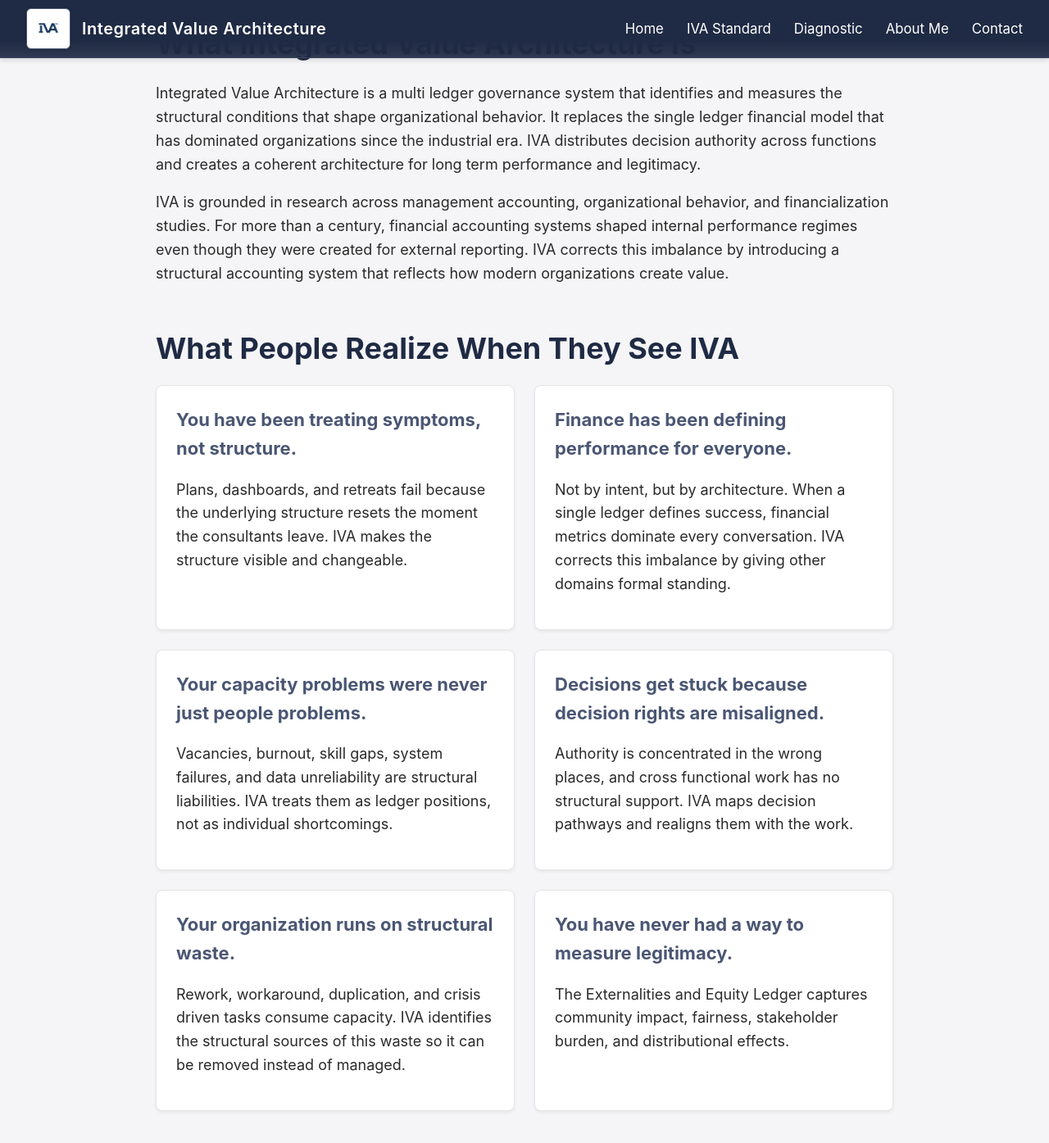
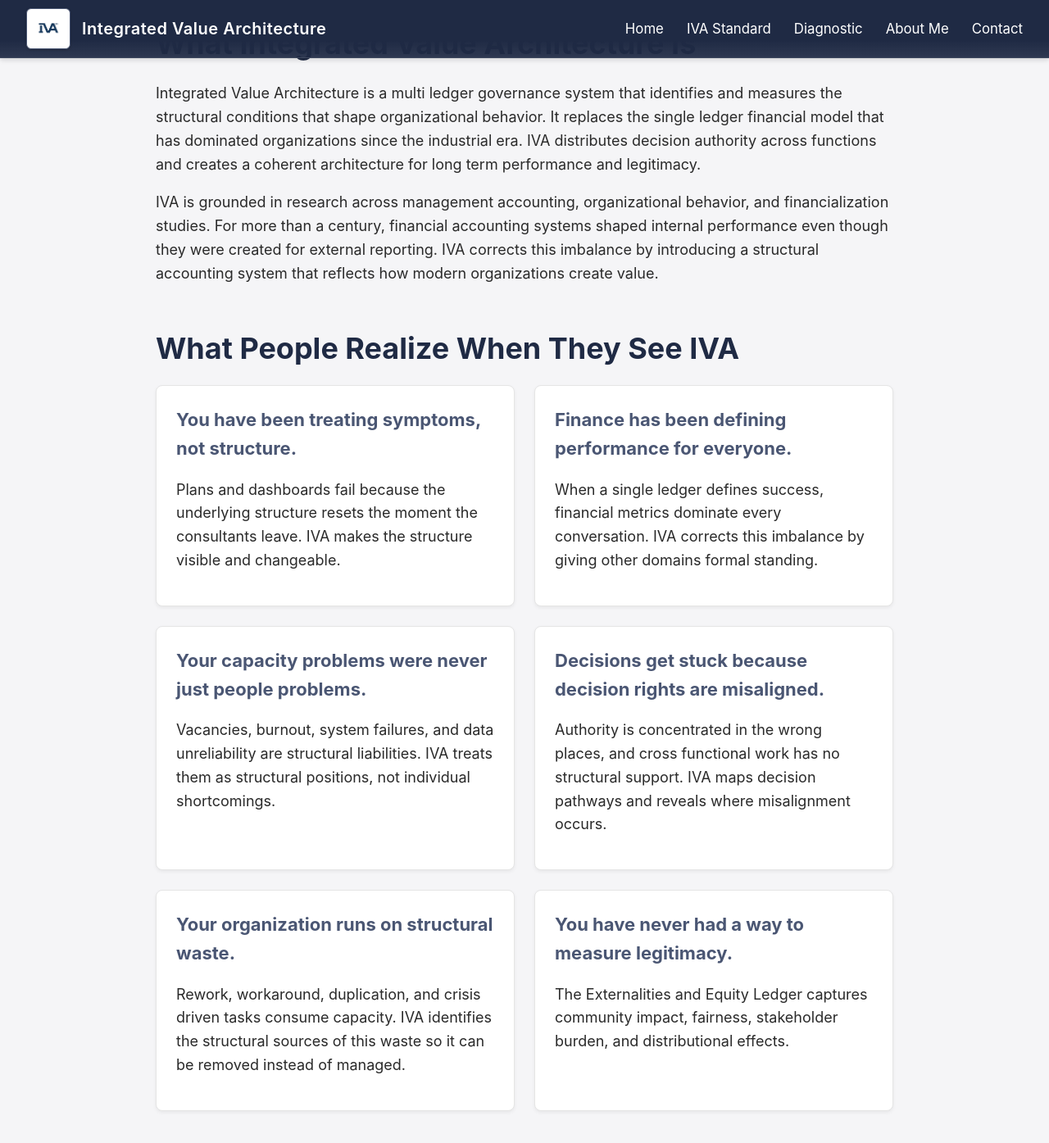
Before and after one commit to efost7873/integratedvaluearchitecture.com, a Jekyll site: the page built from index.md, in a window 1280 px wide and 1400 px high, scrolled down 391 px. Shown: the top 1395 px of the window at 82% size. Built offline with Jekyll 4.4.1, drawn with Linux system fonts in a browser that asks for light colours; some of the changed text lies outside the part shown.

Commit message:
Update index.md

```diff
--- a/index.md
+++ b/index.md
@@ -12,11 +12,11 @@ title: Integrated Value Architecture
       Integrated Value Architecture is a multi ledger governance system that identifies and measures the structural conditions that shape organizational behavior. It replaces the single ledger financial model that has dominated organizations since the industrial era. IVA distributes decision authority across functions and creates a coherent architecture for long term performance and legitimacy.
     </p>
     <p>
-      IVA is grounded in research across management accounting, organizational behavior, and financialization studies. For more than a century, financial accounting systems shaped internal performance regimes even though they were created for external reporting. IVA corrects this imbalance by introducing a structural accounting system that reflects how modern organizations create value.
+      IVA is grounded in research across management accounting, organizational behavior, and financialization studies. For more than a century, financial accounting systems shaped internal performance even though they were created for external reporting. IVA corrects this imbalance by introducing a structural accounting system that reflects how modern organizations create value.
     </p>
   </section>
 
-  <!-- OMG MOMENTS -->
+  <!-- WHAT PEOPLE REALIZE -->
   <section style="margin-bottom: 48px;">
     <h1>What People Realize When They See IVA</h1>
 
@@ -24,28 +24,28 @@ title: Integrated Value Architecture
       <div class="card">
         <h3>You have been treating symptoms, not structure.</h3>
         <p>
-          Plans, dashboards, and retreats fail because the underlying structure resets the moment the consultants leave. IVA makes the structure visible and changeable.
+          Plans and dashboards fail because the underlying structure resets the moment the consultants leave. IVA makes the structure visible and changeable.
         </p>
       </div>
 
       <div class="card">
         <h3>Finance has been defining performance for everyone.</h3>
         <p>
-          Not by intent, but by architecture. When a single ledger defines success, financial metrics dominate every conversation. IVA corrects this imbalance by giving other domains formal standing.
+          When a single ledger defines success, financial metrics dominate every conversation. IVA corrects this imbalance by giving other domains formal standing.
         </p>
       </div>
 
       <div class="card">
         <h3>Your capacity problems were never just people problems.</h3>
         <p>
-          Vacancies, burnout, skill gaps, system failures, and data unreliability are structural liabilities. IVA treats them as ledger positions, not as individual shortcomings.
+          Vacancies, burnout, system failures, and data unreliability are structural liabilities. IVA treats them as structural positions, not individual shortcomings.
         </p>
       </div>
 
       <div class="card">
         <h3>Decisions get stuck because decision rights are misaligned.</h3>
         <p>
-          Authority is concentrated in the wrong places, and cross functional work has no structural support. IVA maps decision pathways and realigns them with the work.
+          Authority is concentrated in the wrong places, and cross functional work has no structural support. IVA maps decision pathways and reveals where misalignment occurs.
         </p>
       </div>
 
@@ -91,21 +91,21 @@ title: Integrated Value Architecture
       <div class="card">
         <h3>Capacity Ledger</h3>
         <p>
-          Measures staffing, skills, systems, data quality, and infrastructure using Structural Value Units. Defines the structural ability of the organization to support its work.
+          Measures staffing, skills, systems, data quality, and infrastructure using Structural Value Units.
         </p>
       </div>
 
       <div class="card">
         <h3>Externalities and Equity Ledger</h3>
         <p>
-          Measures legitimacy and distributional structure using Structural Value Units. Captures community impact, fairness, stakeholder burden, and environmental effects.
+          Measures legitimacy and distributional structure using Structural Value Units.
         </p>
       </div>
 
       <div class="card">
         <h3>Learning and Innovation Ledger</h3>
         <p>
-          Measures learning and adaptation structure using Structural Value Units. Captures experimentation, knowledge creation, and organizational resilience.
+          Measures learning and adaptation structure using Structural Value Units.
         </p>
       </div>
 
@@ -151,21 +151,21 @@ title: Integrated Value Architecture
       <div class="card">
         <h3>Step 1. Diagnostic</h3>
         <p>
-          IVA maps the existing structure. It identifies distortions created by financial dominance, fragmented data, misaligned authority, and unmanaged externalities.
+          IVA maps the existing structure. It identifies how decisions move, how authority is distributed, and where structural risks may be emerging.
         </p>
       </div>
 
       <div class="card">
         <h3>Step 2. Implementation</h3>
         <p>
-          The five ledgers are defined for your organization. Metrics, evidence requirements, decision rights, and reporting pathways are designed as a single governance system.
+          The five ledgers are defined for your organization. Governance, reporting pathways, and structural roles are designed as a single system.
         </p>
       </div>
 
       <div class="card">
         <h3>Step 3. Evaluation and Ongoing Support</h3>
         <p>
-          Structural waste is removed. Authority, incentives, and capacity are realigned with strategy. IVA provides ongoing support to maintain structural integrity over time.
+          IVA provides continued support to maintain structural integrity and ensure the architecture holds under pressure.
         </p>
       </div>
 
```
Also changed, not shown: other parts of index.md (+2 -2 lines).
